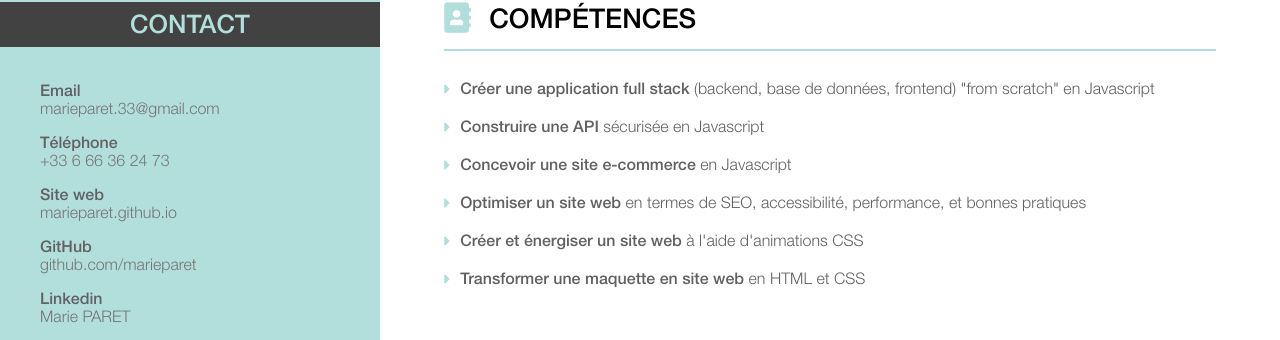
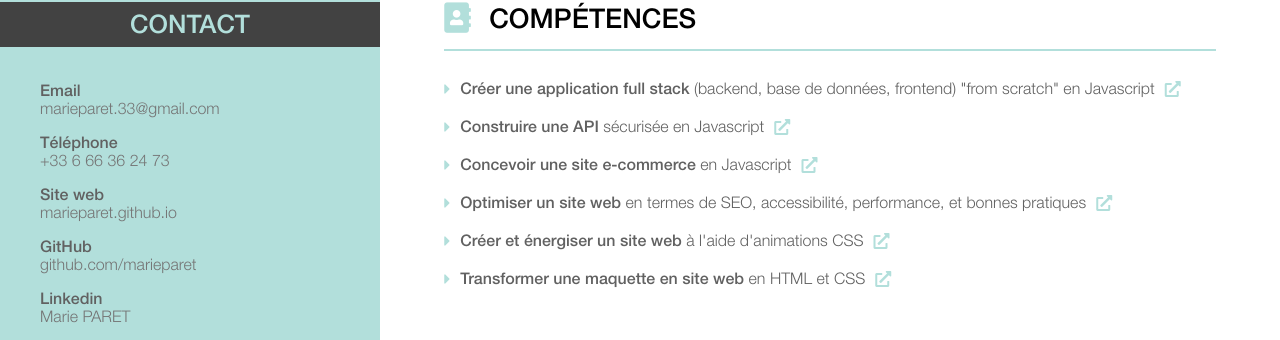
Before and after one commit to marieparet/marieparet.github.io, a plain HTML site: page index.html in a window 1280 px wide. Shown: the part 286-626 px from the top of the page. Drawn offline with Linux system fonts and the light colour scheme.

Commit message:
add each project link

```diff
--- a/css/style.css
+++ b/css/style.css
@@ -128,7 +128,7 @@ a:hover {
     font-weight: bold;
 }
 
-.icon, .small-icon, .first-name {
+.icon, .small-icon, .first-name, .link-icon {
     color: #B2DFDB;
 }
 
@@ -153,6 +153,10 @@ a:hover {
 
 .small-icon {
     padding-right: 10px;
+}
+
+.link-icon {
+    padding-left: 10px;
 }
 
 .side-icon {
--- a/index.html
+++ b/index.html
@@ -117,6 +117,11 @@
                             <p class="one-skill"><strong>Créer une application full stack</strong>
                                 (backend,
                                 base de données, frontend) "from scratch" en Javascript</p>
+                            <a href="https://github.com/marieparet/groupomania" target="_blank">
+                                <div class="link-icon">
+                                    <i class="fas fa-external-link-alt"></i>
+                                </div>
+                            </a>
                         </div>
                         <div class="skill">
                             <div class="small-icon">
@@ -124,6 +129,12 @@
                             </div>
                             <p class="one-skill"><strong>Construire une API</strong> sécurisée en
                                 Javascript</p>
+
+                            <a href="https://github.com/marieparet/so-pekocko" target="_blank">
+                                <div class="link-icon">
+                                    <i class="fas fa-external-link-alt"></i>
+                                </div>
+                            </a>
                         </div>
                         <div class="skill">
                             <div class="small-icon">
@@ -131,6 +142,11 @@
                             </div>
                             <p class="one-skill"><strong>Concevoir une site e-commerce</strong> en
                                 Javascript</p>
+                            <a href="https://github.com/marieparet/orinoco" target="_blank">
+                                <div class="link-icon">
+                                    <i class="fas fa-external-link-alt"></i>
+                                </div>
+                            </a>
                         </div>
                         <div class="skill">
                             <div class="small-icon">
@@ -138,6 +154,11 @@
                             </div>
                             <p class="one-skill"><strong>Optimiser un site web</strong>
                                 en termes de SEO, accessibilité, performance, et bonnes pratiques </p>
+                            <a href="https://github.com/marieparet/la-chouette-agence" target="_blank">
+                                <div class="link-icon">
+                                    <i class="fas fa-external-link-alt"></i>
+                                </div>
+                            </a>
                         </div>
                         <div class="skill">
                             <div class="small-icon">
@@ -145,6 +166,11 @@
                             </div>
                             <p class="one-skill"><strong>Créer et énergiser un site web</strong>
                                 à l'aide d'animations CSS</p>
+                            <a href="https://github.com/marieparet/ohmyfood" target="_blank">
+                                <div class="link-icon">
+                                    <i class="fas fa-external-link-alt"></i>
+                                </div>
+                            </a>
                         </div>
                         <div class="skill">
                             <div class="small-icon">
@@ -152,6 +178,11 @@
                             </div>
                             <p class="one-skill"><strong>Transformer une maquette en site web</strong>
                                 en HTML et CSS</p>
+                            <a href="https://github.com/marieparet/marieparet.github.io" target="_blank">
+                                <div class="link-icon">
+                                    <i class="fas fa-external-link-alt"></i>
+                                </div>
+                            </a>
                         </div>
                     </div>
 
```
